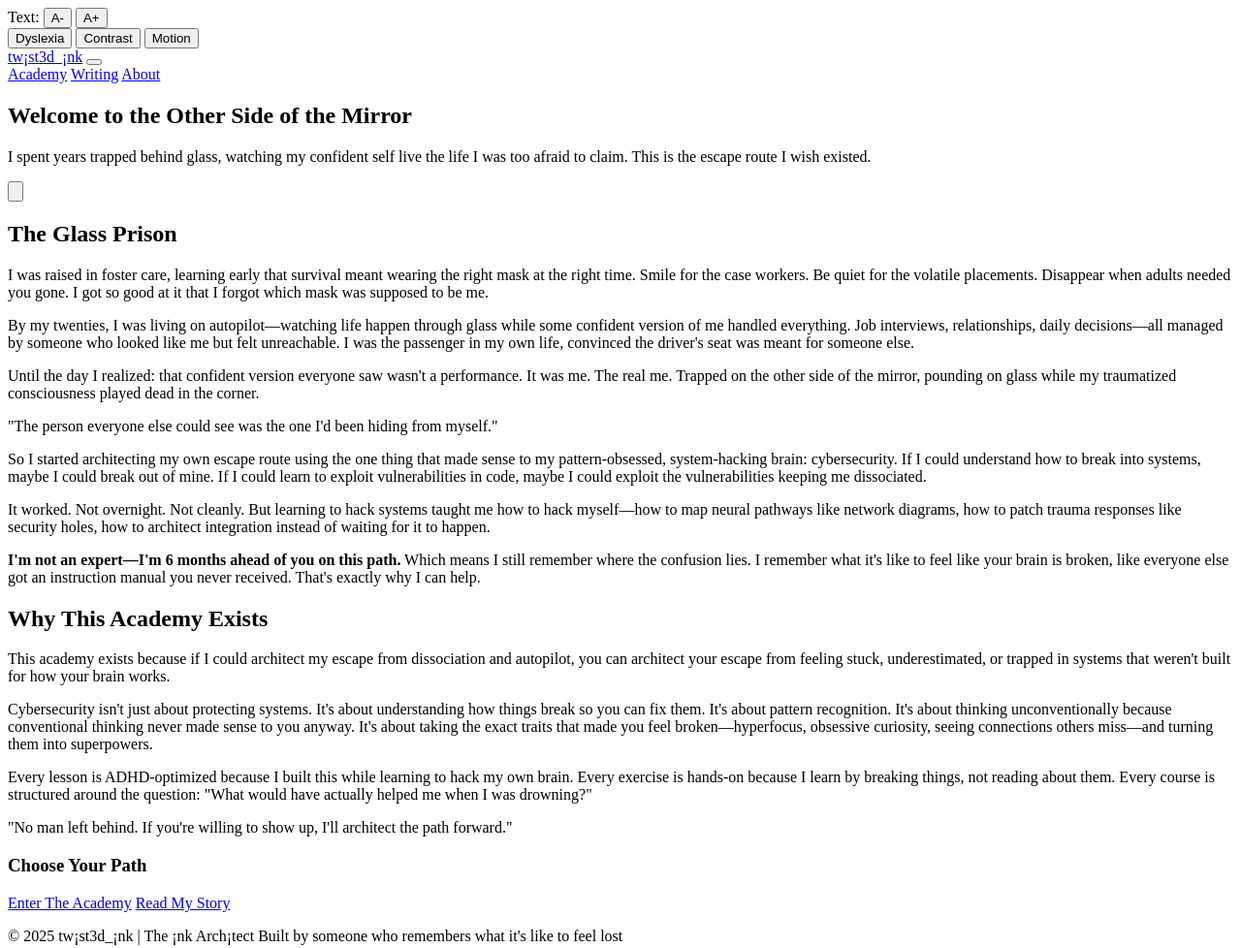
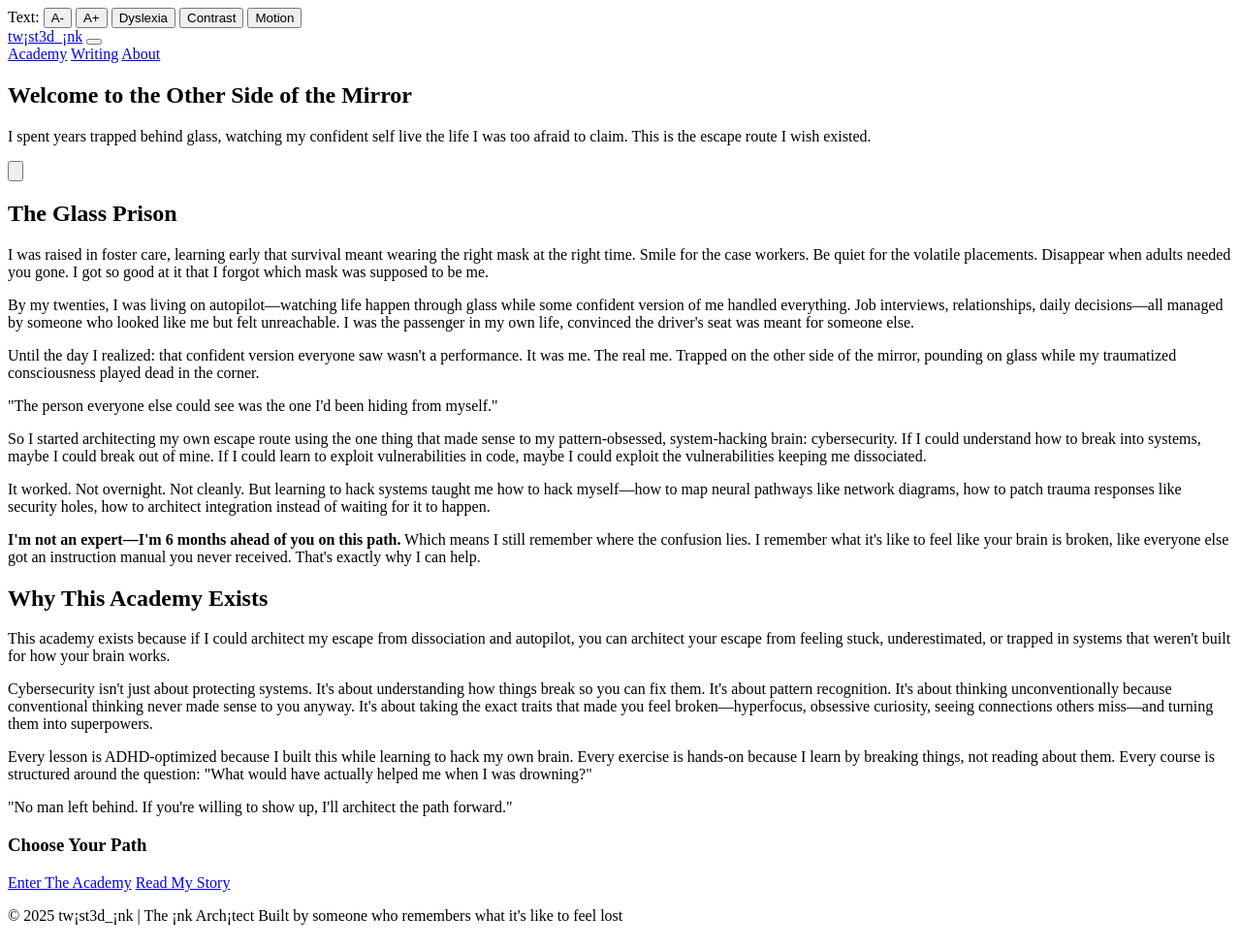
Before and after one commit to twist3dink/twist3dink.xyz, a plain HTML site: page index.html in a window 1280 px wide. Shown: the whole page at 97% size. Drawn offline with Linux system fonts and the light colour scheme; files whose address does not match are found by name.

Commit message:
Update index.html
Signed-off-by: The Arch¡tect  <enorman21@outlook.com>

```diff
--- a/index.html
+++ b/index.html
@@ -454,16 +454,12 @@
       <label>Text:</label>
       <button class="btn-control" type="button" data-action="font-down">A-</button>
       <button class="btn-control" type="button" data-action="font-up">A+</button>
-    </div>
-
-    <button class="btn-control" type="button" data-action="dyslexia">Dyslexia</button>
+      <button class="btn-control" type="button" data-action="dyslexia">Dyslexia</button>
     <button class="btn-control" type="button" data-action="contrast">Contrast</button>
     <button class="btn-control" type="button" data-action="motion">Motion</button>
   </div>
-</div>
-
-    <nav>
-        <div class="nav-content">
+</nav>
+      <div class="nav-content">
             <a href="/" class="logo">tw¡st3d_¡nk</a>
             <button type="button" data-action="toggleMobileMenu()">
                 <span></span>
```
